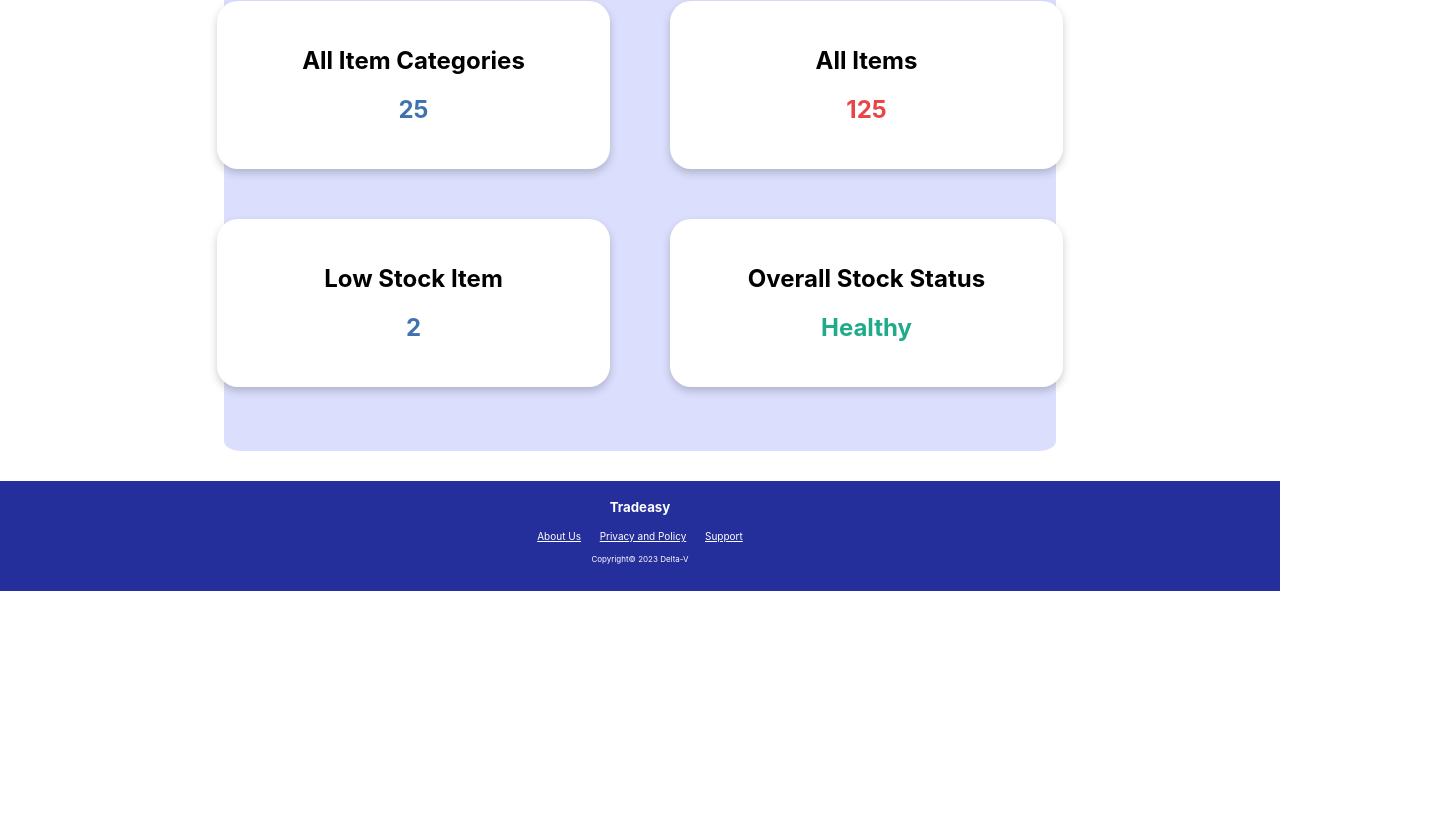
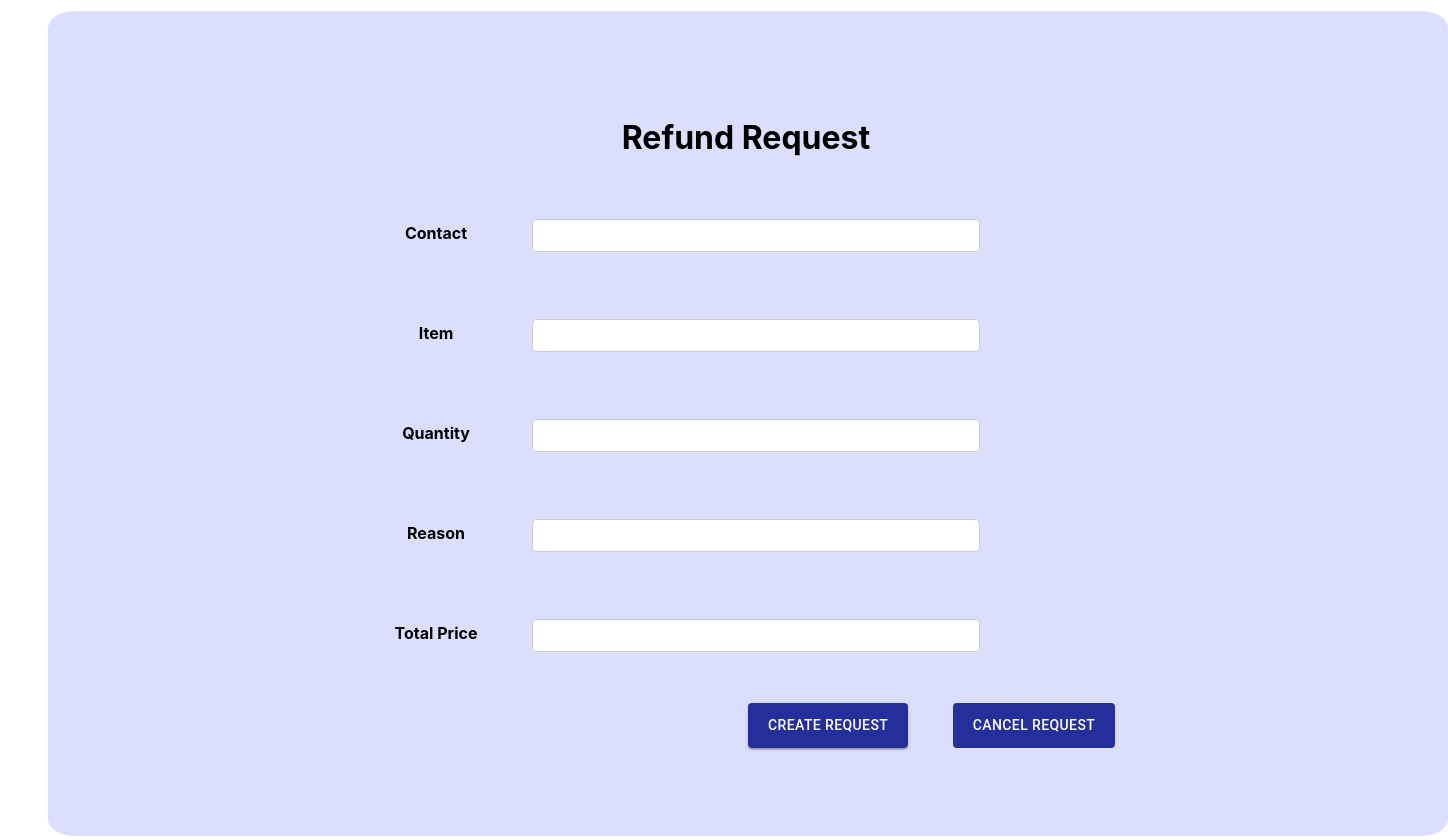
Before and after one commit to MrSilent2001/Sales-And-Inventory-Management-System, a React (Create React App) app: page / in a window 1280 px wide. Shown: the part 150-990 px from the top of the page, 1448 px wide, since content can reach past the window. Before the commit the page ends 800 px from the top, so only its background shows below. Built offline with nearby package versions, Linux system fonts and the light colour scheme.

Commit message:
refundrequest page created

```diff
--- a/src/App.js
+++ b/src/App.js
@@ -1,5 +1,5 @@
 import './App.css';
-import InventoryLanding from "./pages/inventory landing page/inventoryLanding";
+import RefundRequest from "./pages/refundRequest/refundRequest";
 import Navbar from "./layout/navbar/navbar";
 import Footer from "./layout/footer/footer";
 
@@ -7,7 +7,7 @@ function App() {
   return (
     <div className="App">
         <Navbar></Navbar>
-        <InventoryLanding></InventoryLanding>
+        <RefundRequest/>
         <Footer></Footer>
     </div>
   );
--- a/src/pages/inventory landing page/inventoryLanding.css
+++ /dev/null
@@ -1,33 +0,0 @@
-.inventoryLandingOuter{
-    width: 100%;
-    height: 100%;
-    display: flex;
-    justify-content: center;
-    padding: 4.375em 0;
-    margin: -2.5em 0 -2.5em 0;
-}
-
-.inventoryLandingInner{
-    width: 65%;
-    height: 32.2em;
-    background-color: #DBDFFD;
-    border-radius: 2%;
-    display: flex;
-    flex-direction: column;
-    align-items: center;
-    justify-content: center;
-}
-
-.cardRow{
-    display: flex;
-    flex-direction: row;
-}
-
-.landingCard{
-    padding: 0 1.875em;
-    margin: 0 0 3.125em 0;
-}
-
-.secondCardRow{
-    margin: 0;
-}
--- a/src/pages/inventory landing page/inventoryLanding.js
+++ /dev/null
@@ -1,41 +0,0 @@
-import React from "react";
-import "./inventoryLanding.css"
-import InventoryLandingCard from "../../components/inventoryLandingCard/inventoryLandingCard";
-
-function InventoryLanding(){
-
-    //There should be a useEffect hook for display the inventory values in the component
-
-    return(
-        <div className="inventoryLandingOuter">
-            <div className="inventoryLandingInner">
-                <div className="cardRow">
-                    <div className="landingCard">
-                        <InventoryLandingCard
-                            topic="All Item Categories" inventoryValues="25" textColor="#3F72AF">
-                        </InventoryLandingCard>
-                    </div>
-                    <div className="landingCard">
-                        <InventoryLandingCard
-                            topic="All Items" inventoryValues="125" textColor="#E74646">
-                        </InventoryLandingCard>
-                    </div>
-                </div>
-                <div className="cardRow">
-                    <div className="landingCard secondCardRow">
-                        <InventoryLandingCard
-                            topic="Low Stock Item" inventoryValues="2" textColor="#3F72AF">
-                        </InventoryLandingCard>
-                    </div>
-                    <div className="landingCard secondCardRow">
-                        <InventoryLandingCard
-                            topic="Overall Stock Status" inventoryValues="Healthy" textColor="#1FAB89">
-                        </InventoryLandingCard>
-                    </div>
-                </div>
-            </div>
-        </div>
-    )
-}
-
-export default InventoryLanding;
--- /dev/null
+++ b/src/pages/refundRequest/refundRequest.css
@@ -0,0 +1,87 @@
+.inventoryLandingOuter{
+    width: 100%;
+    height: 100%;
+    display: flex;
+    justify-content: center;
+    padding: 4.375em 0;
+    margin: -2.5em 0 -2.5em 0;
+
+}
+
+.refund-request-form{
+    width: 85em;
+    background-color:#DBDFFD;
+    border-radius: 2%;
+    padding: 20px;
+    margin: 6.56em 3em 6.56em 3em;
+
+}
+
+.heading_outer{
+    width: 17.625em;
+    height: 3.68em;
+    margin-top:4.125em;
+    margin-left:33.56em;
+    padding: 0.16em,1em,0.16em.1em;
+}
+
+  .refund-request-form h2 {
+    text-align: center;
+    color: #333; /* Adjust the color to match your screenshot */
+  }
+
+  .refund-request-form form {
+    display: flex;
+    flex-direction: column;
+  }
+
+  .refund-request-form label {
+    margin-bottom: 10px;
+  }
+
+  .refund-request-form input[type="text"],
+  .refund-request-form input[type="number"] {
+    padding: 8px;
+    margin-top: 4px;
+    border: 1px solid #ccc; /* Adjust the color to match your screenshot */
+    border-radius: 4px;
+  }
+
+  .refund-request-form .buttons {
+    display: flex;
+    justify-content: space-between;
+    margin-top: 20px;
+  }
+
+  .refund-request-form button {
+    padding: 10px 20px;
+    border: none;
+    border-radius: 4px;
+    cursor: pointer;
+  }
+
+  /* Style for the cancel button */
+  .refund-request-form button[type="button"] {
+    background-color: #ccc; /* Adjust the color to match your screenshot */
+    color: white;
+  }
+
+  /* Style for the submit button */
+  .refund-request-form button[type="submit"] {
+    background-color: #4CAF50; /* Adjust the color to match your screenshot */
+    color: white;
+  }
+
+  /* Hover effects for buttons */
+  .refund-request-form button:hover {
+    opacity: 0.9;
+  }
+
+.outer{
+    margin-left: 20%;
+    margin-top: 2%;
+}
+.buttons{
+    margin-left:50%;
+    padding-bottom: 5%;
+}
--- /dev/null
+++ b/src/pages/refundRequest/refundRequest.js
@@ -0,0 +1,60 @@
+import React, { useState } from 'react';
+import './refundRequest.css';
+import Button from '@mui/material/Button';
+const RefundRequestForm = () => {
+  // State for each input field
+  const [contact, setContact] = useState('');
+  const [item, setItem] = useState('');
+  const [quantity, setQuantity] = useState('');
+  const [reason, setReason] = useState('');
+  const [totalPrice, setTotalPrice] = useState('');
+
+  // Function to handle form submission
+  const handleSubmit = (event) => {
+    event.preventDefault();
+    // Process the refund request here
+    console.log({ contact, item, quantity, reason, totalPrice });
+  };
+
+  // Function to handle form cancellation
+  const handleCancel = () => {
+    // Clear the form or navigate away
+    setContact('');
+    setItem('');
+    setQuantity('');
+    setReason('');
+    setTotalPrice('');
+  };
+
+  return (
+    <div className="refund-request-form">
+      <form onSubmit={handleSubmit}>
+        <div className="heading_outer"><h1>Refund Request</h1></div>
+        <div className='outer' style={{display:"flex",width:"50vw",height:"500px"}}>
+         <div className='="inner1' style={{width:"30%",height:"100%",display:"flex",flexDirection:"column",justifyContent:"space-around"}}>
+            <h4>Contact</h4>
+            <h4>Item</h4>
+            <h4>Quantity</h4>
+            <h4>Reason</h4>
+            <h4>Total Price</h4>
+         </div>
+         <div className="inner2" style={{width:"70%",height:"100%",display:"flex",flexDirection:"column",justifyContent:"space-around"}}>
+           <input type="text" value={contact} onChange={(e) => setContact(e.target.value)} />
+           <input type="text" value={item} onChange={(e) => setItem(e.target.value)} />
+           <input type="number" value={quantity} onChange={(e) => setQuantity(e.target.value)} />
+           <input type="text" value={reason} onChange={(e) => setReason(e.target.value)} />
+           <input type="text" value={totalPrice} onChange={(e) => setTotalPrice(e.target.value)} />
+         </div>
+      </div>
+
+        <div className="buttons" style={{width:"27%"}}>
+          <Button variant="contained" onClick={handleCancel} style={{backgroundColor:"#242F9B"}}>create request</Button>
+          <Button variant="contained " style={{backgroundColor:"#242F9B"}}>cancel request</Button>
+        </div>
+      </form>
+      </div>
+
+  );
+};
+
+export default RefundRequestForm;
```
